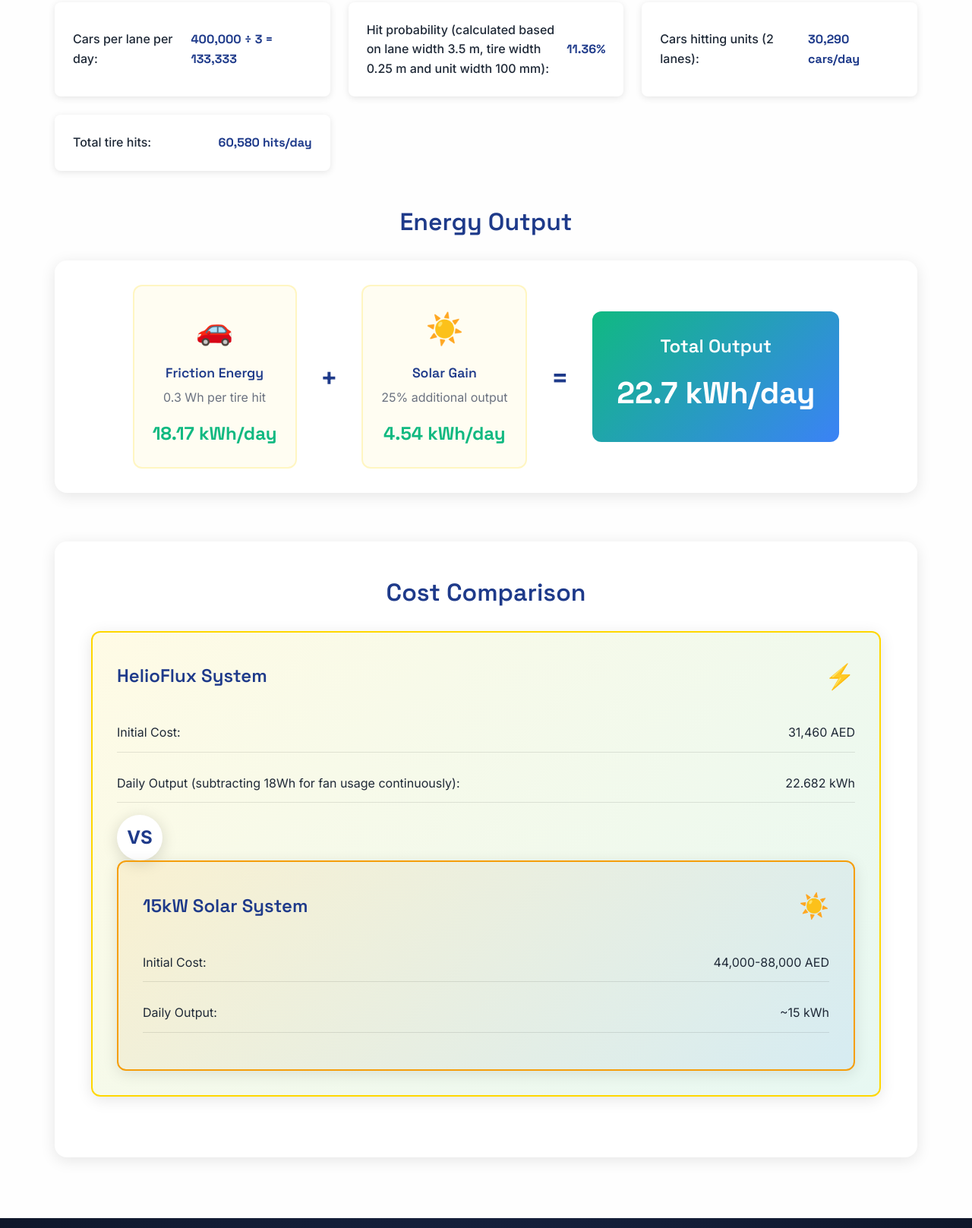
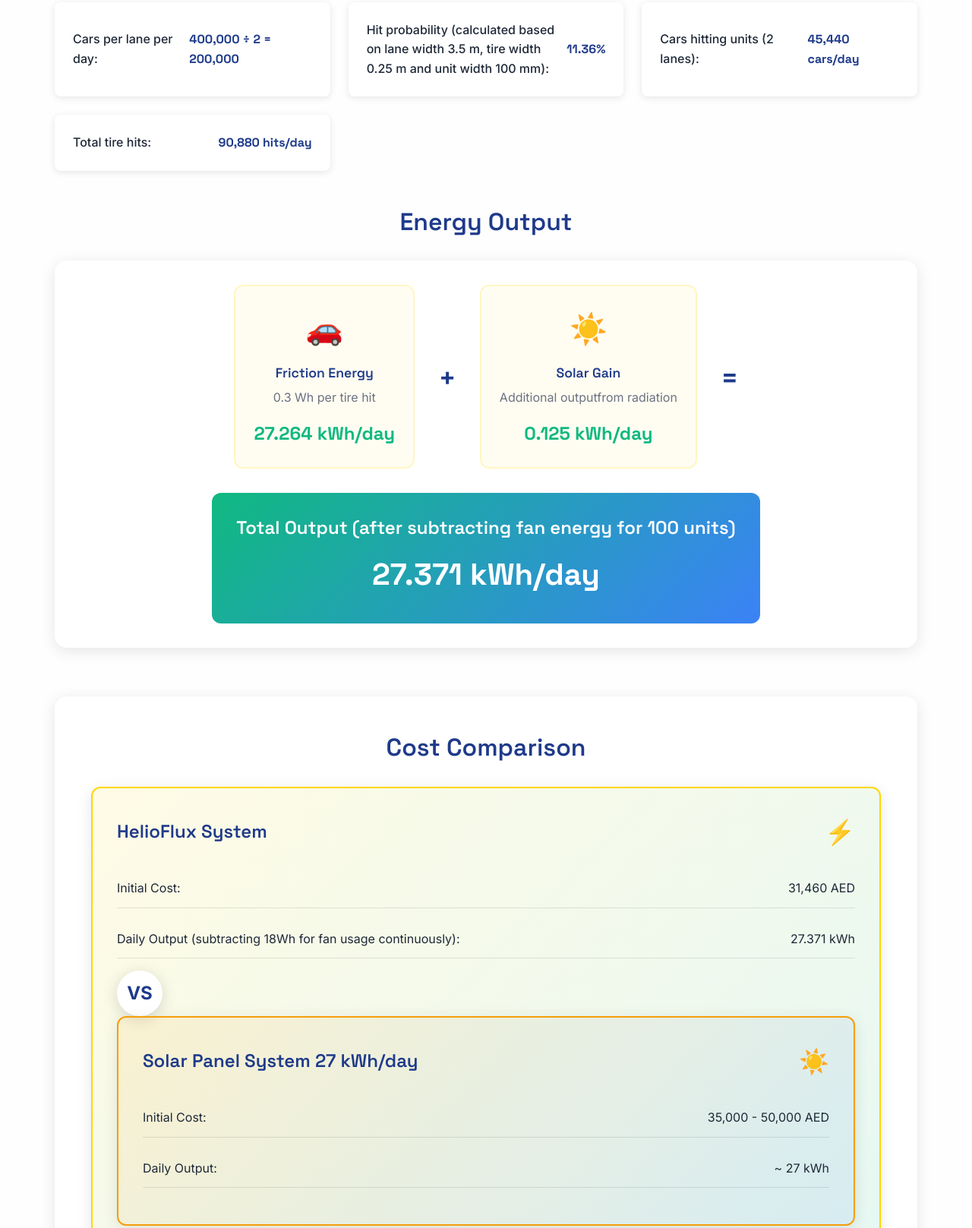
Before and after one commit to MohammadShahan25/Project-HelioFlux, a plain HTML site: page index.html in a window 1280 px wide. Shown: the part 3764-5381 px from the top of the page at 76% size. Drawn offline with Linux system fonts and the light colour scheme.

Commit message:
Update index.html

```diff
--- a/index.html
+++ b/index.html
@@ -282,7 +282,7 @@
                             <div class="stat-label">Cars per Day</div>
                         </div>
                         <div class="study-stat stat-item">
-                            <div class="stat-number">22.7 kWh</div>
+                            <div class="stat-number">27.371 kWh</div>
                             <div class="stat-label">Daily Output</div>
                         </div>
                     </div>
@@ -294,7 +294,7 @@
                         <div class="calc-grid">
                             <div class="calc-item">
                                 <div class="calc-label">Cars per lane per day:</div>
-                                <div class="calc-value">400,000 ÷ 3 = 133,333</div>
+                                <div class="calc-value">400,000 ÷ 2 = 200,000</div>
                             </div>
                             <div class="calc-item">
                                 <div class="calc-label">Hit probability (calculated based on lane width 3.5 m, tire width 0.25 m and unit width 100 mm):</div>
@@ -302,11 +302,11 @@
                             </div>
                             <div class="calc-item">
                                 <div class="calc-label">Cars hitting units (2 lanes):</div>
-                                <div class="calc-value">30,290 cars/day</div>
+                                <div class="calc-value">45,440 cars/day</div>
                             </div>
                             <div class="calc-item">
                                 <div class="calc-label">Total tire hits:</div>
-                                <div class="calc-value">60,580 hits/day</div>
+                                <div class="calc-value">90,880 hits/day</div>
                             </div>
                         </div>
                     </div>
@@ -319,7 +319,7 @@
                                 <div class="source-details">
                                     <h4>Friction Energy</h4>
                                     <p>0.3 Wh per tire hit</p>
-                                    <div class="energy-value">18.17 kWh/day</div>
+                                    <div class="energy-value">27.264 kWh/day</div>
                                 </div>
                             </div>
                             <div class="energy-plus">+</div>
@@ -327,14 +327,14 @@
                                 <div class="source-icon">☀️</div>
                                 <div class="source-details">
                                     <h4>Solar Gain</h4>
-                                    <p>25% additional output</p>
-                                    <div class="energy-value">4.54 kWh/day</div>
+                                    <p>Additional outputfrom radiation</p>
+                                    <div class="energy-value">0.125 kWh/day</div>
                                 </div>
                             </div>
                             <div class="energy-equals">=</div>
                             <div class="energy-total">
-                                <h4>Total Output </h4>
-                                <div class="total-value">22.7 kWh/day</div>
+                                <h4>Total Output (after subtracting fan energy for 100 units)</h4>
+                                <div class="total-value">27.371 kWh/day</div>
                             </div>
                         </div>
                     </div>
@@ -355,7 +355,7 @@
                                 </div>
                                 <div class="detail-item">
                                     <span>Daily Output (subtracting 18Wh for fan usage continuously):</span>
-                                    <span>22.682 kWh</span>
+                                    <span>27.371 kWh</span>
                                 </div>
                                 <div
                                 </div>
@@ -366,17 +366,17 @@
 
                         <div class="comparison-card solar">
                             <div class="card-header">
-                                <h4>15kW Solar System</h4>
+                                <h4>Solar Panel System 27 kWh/day</h4>
                                 <div class="card-icon">☀️</div>
                             </div>
                             <div class="card-details">
                                 <div class="detail-item">
                                     <span>Initial Cost:</span>
-                                    <span>44,000-88,000 AED</span>
+                                    <span>35,000 - 50,000 AED</span>
                                 </div>
                                 <div class="detail-item">
                                     <span>Daily Output:</span>
-                                    <span>~15 kWh</span>
+                                    <span>~ 27 kWh</span>
                                 </div>
                                 <div
                                 </div>
```
